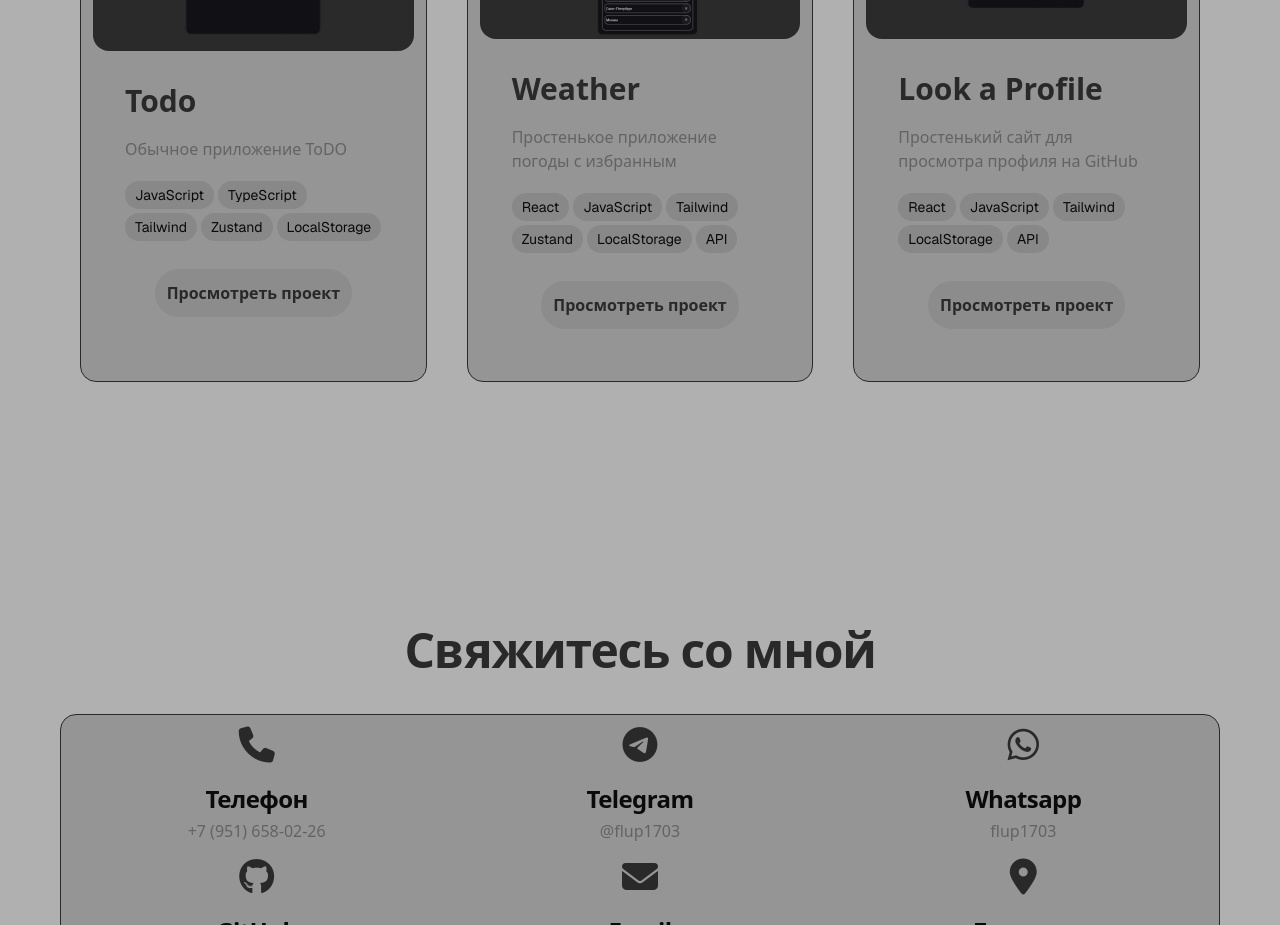
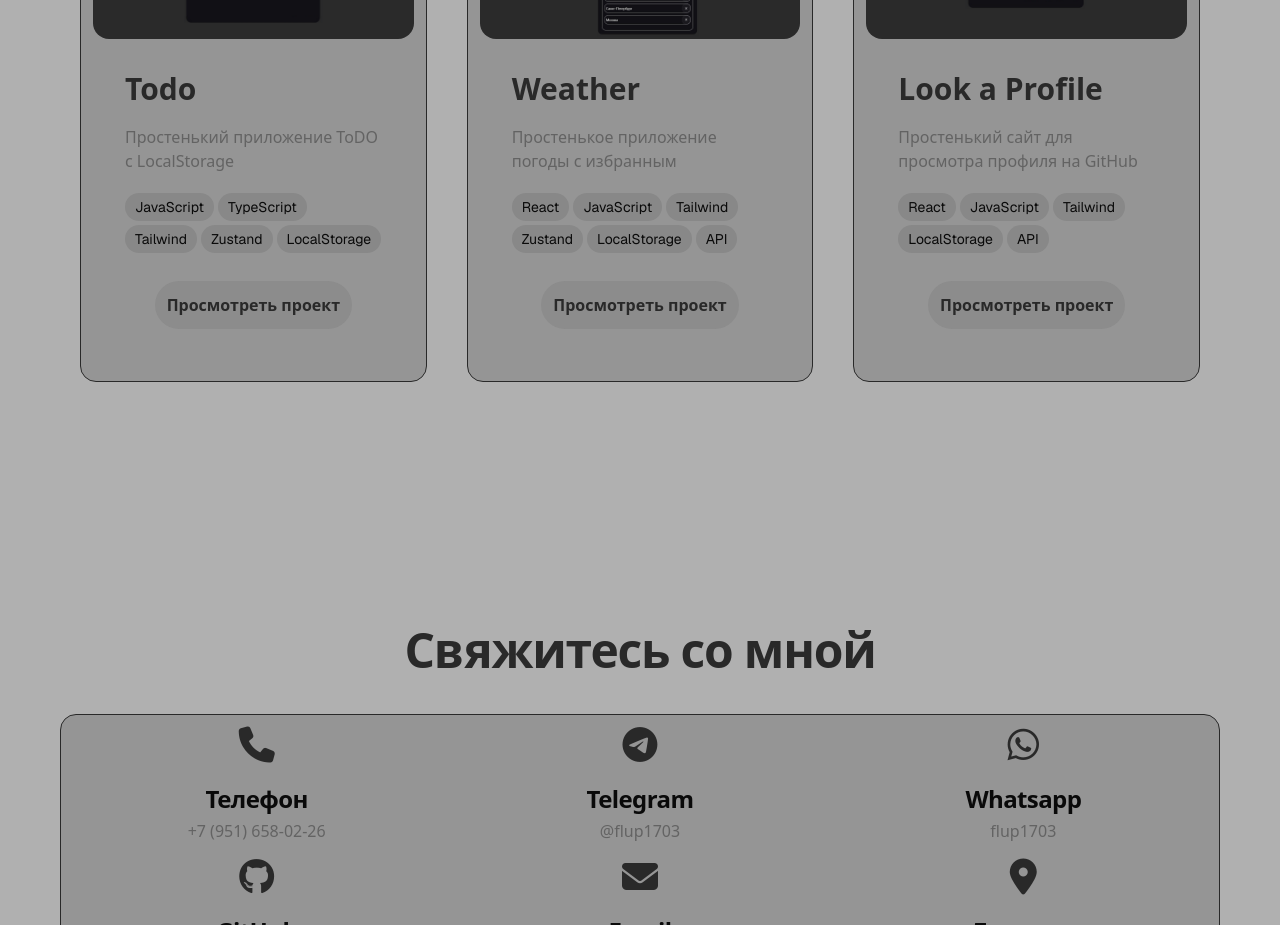
Before and after one commit to flup1703/my-portfolio, a Next.js app: page / in a window 1280 px wide. Shown: the part 3660-4585 px from the top of the page. Built offline with nearby package versions, Linux system fonts and the light colour scheme.

Commit message:
feat(mp-26): дописал аргументы.
дописал аргументы для карточек проекта.

```diff
--- a/src/components/Project/Project.jsx
+++ b/src/components/Project/Project.jsx
@@ -10,9 +10,10 @@ export default function Project() {
             projectImage={"fas fa-tasks"}
             image={process.env.NODE_ENV === 'production' ? "todo.jpg" : '/todo.jpg'}
             projectName="Todo"
-            description="Обычное приложение ToDO"
+            description="Простенький приложение ToDO с LocalStorage"
             tags={["JavaScript", "TypeScript", "Tailwind", "Zustand", "LocalStorage"]}
             href={'Todo'}
+            note=''
           />
           <ProjectCard
             projectImage={"fas fa-cloud"}
@@ -21,6 +22,7 @@ export default function Project() {
             description="Простенькое приложение погоды с избранным"
             tags={["React", "JavaScript", "Tailwind", "Zustand", "LocalStorage", "API"]}
             href={'Weather'}
+            note='Иногда требуется VPN'
           />
           <ProjectCard
             projectImage={"fas fa-address-card"}
@@ -29,6 +31,7 @@ export default function Project() {
             description="Простенький сайт для просмотра профиля на GitHub"
             tags={["React", "JavaScript", "Tailwind", "LocalStorage", "API"]}
             href={'LookProfile'}
+            note=''
           />
         </div>
       </div>
```
